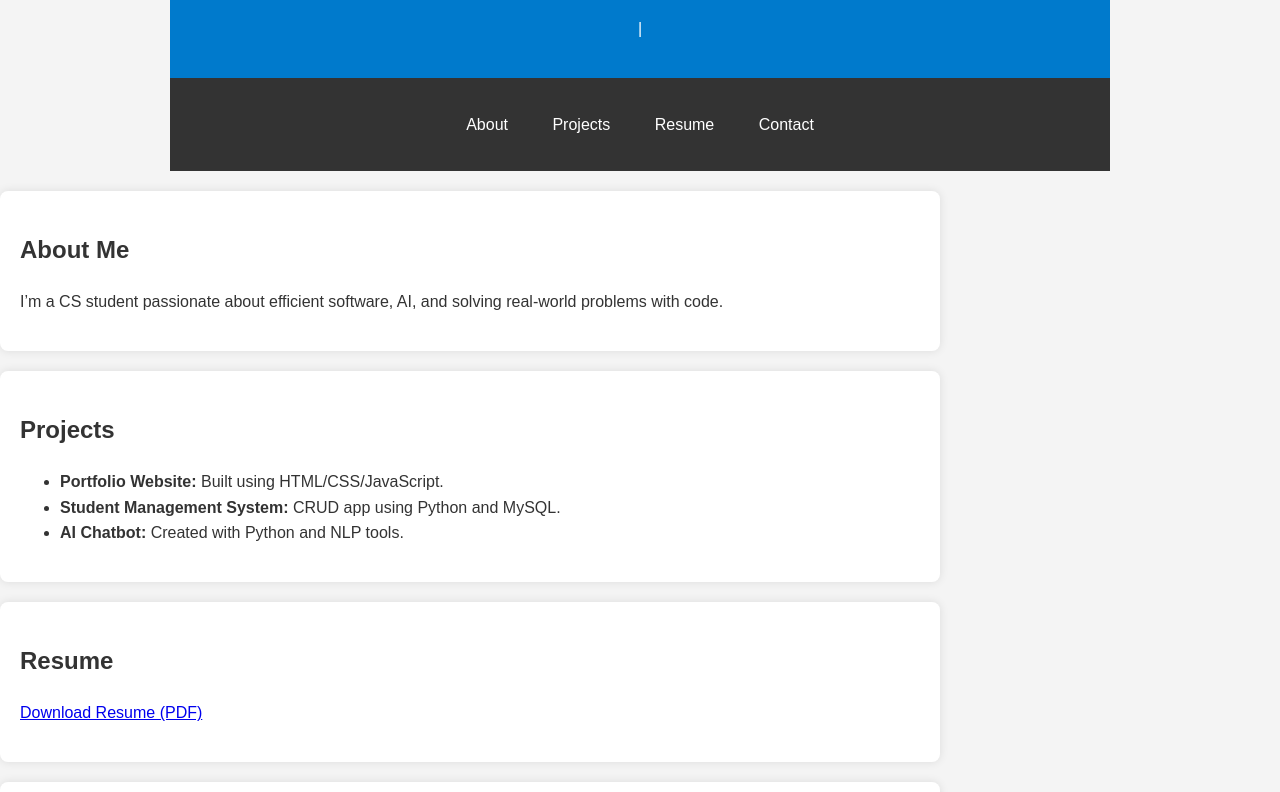
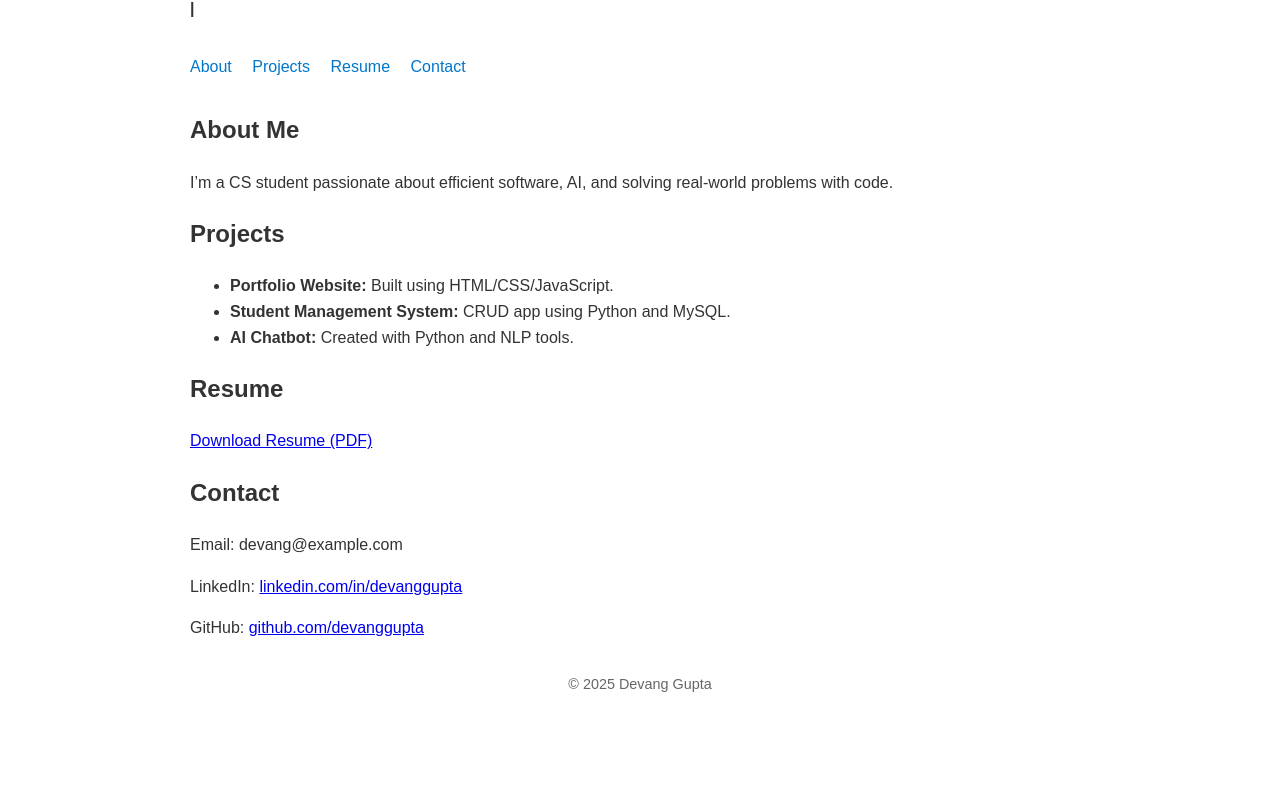
Before and after one commit to kbc177/devang.com, a plain HTML site: page index.html in a window 1280 px wide. Shown: the part 98-890 px from the top of the page. After the commit the page ends 826 px from the top, so only its background shows below. Drawn offline with Linux system fonts and the light colour scheme.

Commit message:
Update styles.css

```diff
--- a/styles.css
+++ b/styles.css
@@ -1,58 +1,30 @@
+/* General Styling */
 body {
   font-family: Arial, sans-serif;
+  line-height: 1.6;
   margin: 0;
-  padding: 0;
-  line-height: 1.6;
-  background-color: #f4f4f4;
+  padding: 0 1rem;
+  max-width: 900px;
+  margin-left: auto;
+  margin-right: auto;
   color: #333;
 }
 
-header, nav, section, footer {
-  padding: 20px;
-  max-width: 900px;
-  margin: auto;
-}
-
-header {
-  background: #007acc;
-  color: white;
-  text-align: center;
-}
-
-nav {
-  background: #333;
-  text-align: center;
+header, nav, main, footer {
+  margin-bottom: 2rem;
 }
 
 nav a {
-  color: white;
+  margin-right: 1rem;
   text-decoration: none;
-  padding: 14px 20px;
-  display: inline-block;
+  color: #0077cc;
 }
 
 nav a:hover {
-  background-color: #555;
+  text-decoration: underline;
 }
 
-section {
-  background: white;
-  margin: 20px 0;
-  border-radius: 8px;
-  box-shadow: 0 0 10px rgba(0,0,0,0.1);
-}
-
-footer {
-  text-align: center;
-  background: #222;
-  color: white;
-  padding: 10px;
-}
-
-html {
-  scroll-behavior: smooth;
-}
-
+/* Fade-in Animation */
 .fade-in {
   opacity: 0;
   transform: translateY(20px);
@@ -63,3 +35,25 @@ html {
   opacity: 1;
   transform: translateY(0);
 }
+
+/* Typing Cursor Animation */
+.cursor {
+  display: inline-block;
+  animation: blink 0.7s steps(1) infinite;
+  font-weight: bold;
+  color: #333;
+}
+
+@keyframes blink {
+  50% {
+    opacity: 0;
+  }
+}
+
+/* Footer */
+footer {
+  text-align: center;
+  font-size: 0.9rem;
+  color: #666;
+  margin-bottom: 2rem;
+}
```
